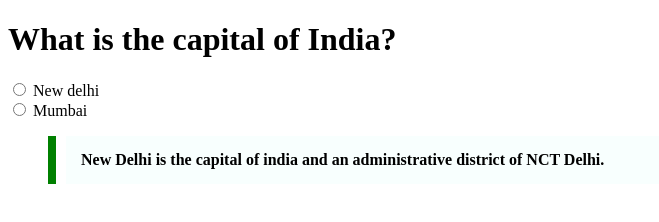
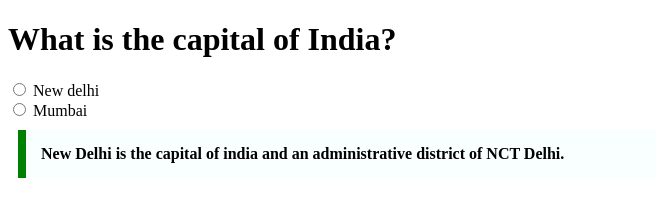
Before and after one commit to acciojob/trivia-anuragrzh, a website: page main.html in a window 1280 px wide. Shown: the whole page, without its empty margins (0-659 px from the left). Drawn offline with Linux system fonts and the light colour scheme.

Commit message:
created a submission

```diff
--- a/main.html
+++ b/main.html
@@ -17,7 +17,7 @@
 		<label for=mumbai>Mumbai</label>
 
 	</form>
-	<blockquote  cite="https://en.wikipedia.org/wiki/New_Delhi"class="bloc"><p class='quotation'>New Delhi is the capital of india and an administrative district of NCT Delhi.</p></blockquote>
+	<blockquote  cite="https://en.wikipedia.org/wiki/New_Delhi"class="bloc">New Delhi is the capital of india and an administrative district of NCT Delhi.</blockquote>
     <script type="text/javascript" src="./script.js">
 </script>
 
--- a/styles.css
+++ b/styles.css
@@ -1,13 +1,10 @@
 
 /* Your CSS Code here. */
-.quotation{
+.bloc{
 	max-width:600px;
 	margin:10px;
 	padding:15px;
-
+	border-left:8px solid green;
 	background-color:#f8fffe;
 	font-weight:bold;
 }
-.bloc{
-	border-left:8px solid green;
-}
```
